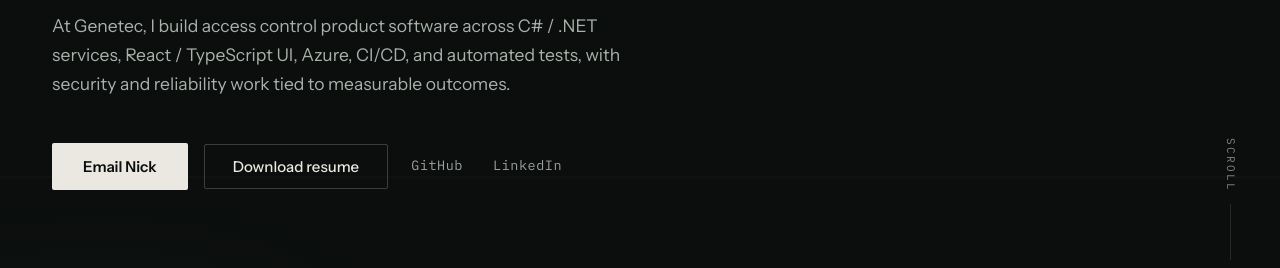
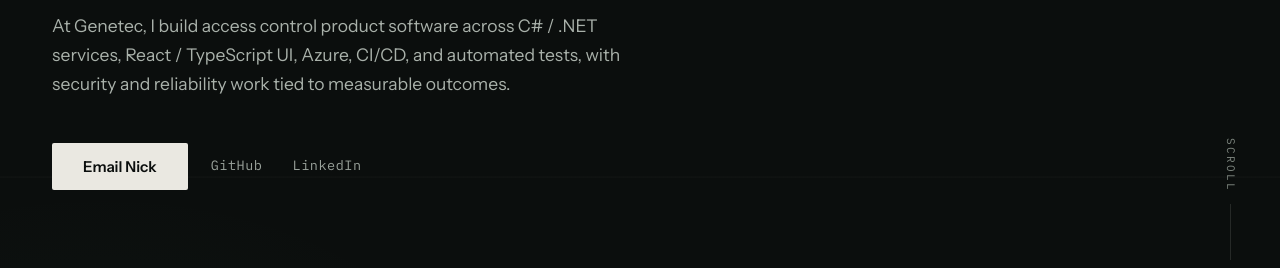
Before and after one commit to nickmnt/nickmnt, a plain HTML site: page index.html in a window 1280 px wide. Shown: the part 493-761 px from the top of the page. Drawn offline with nearby package versions, Linux system fonts and the light colour scheme.

Commit message:
Remove download resume

```diff
--- a/index.html
+++ b/index.html
@@ -98,7 +98,6 @@
 
           <div class="hero-actions hero-enter">
             <a class="button button-solid" href="mailto:nick.moeintaghavi@gmail.com">Email Nick</a>
-            <a class="button button-outline" href="N_Moein_CV.pdf" download>Download resume</a>
             <a class="button button-ghost" href="https://github.com/nickmnt" target="_blank" rel="noopener noreferrer">GitHub</a>
             <a class="button button-ghost" href="https://www.linkedin.com/in/nickmnt/" target="_blank" rel="noopener noreferrer">LinkedIn</a>
           </div>
@@ -307,7 +306,6 @@
               <div class="contact-actions reveal">
                 <a class="button button-solid" href="mailto:nick.moeintaghavi@gmail.com">Email Nick</a>
                 <button class="button button-outline" type="button" data-copy-email>Copy email</button>
-                <a class="button button-ghost" href="N_Moein_CV.pdf" download>Download resume</a>
               </div>
               <p class="copy-status" data-copy-status role="status" aria-live="polite"></p>
               <div class="contact-links reveal" aria-label="Profile links">
```
Also changed, not shown: 2 other files.
